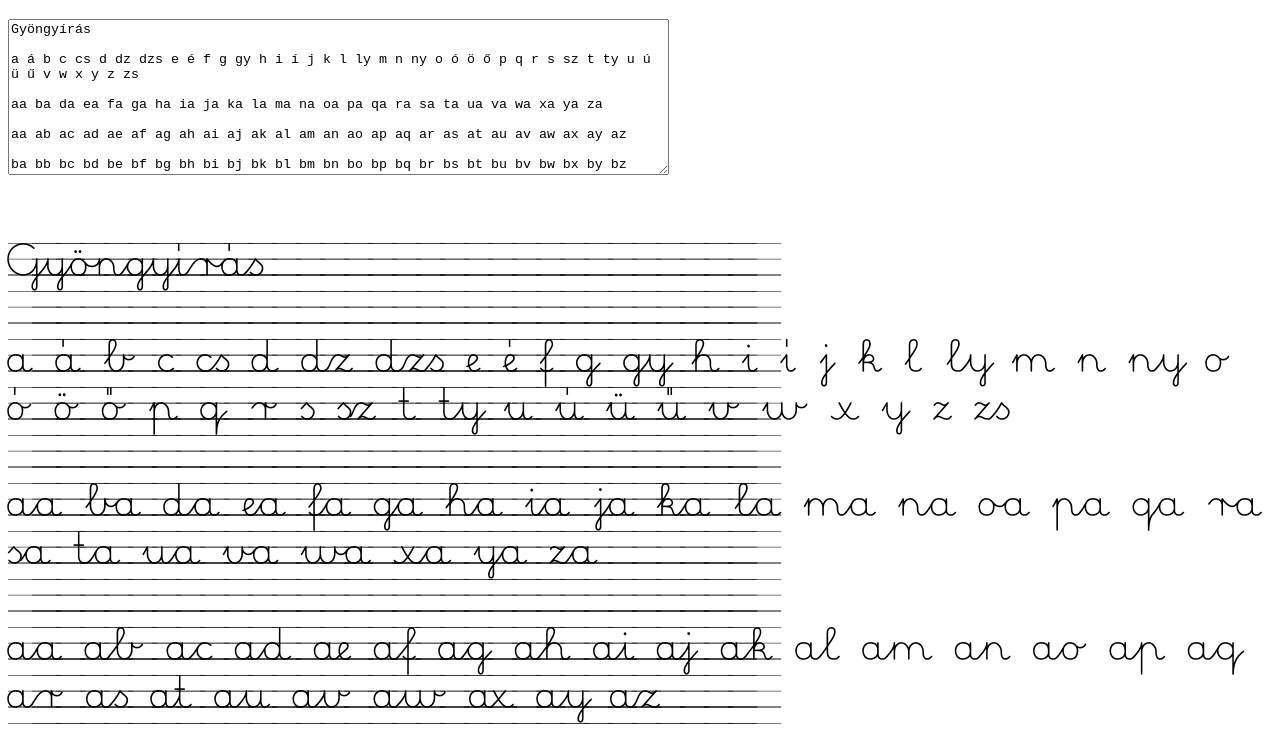
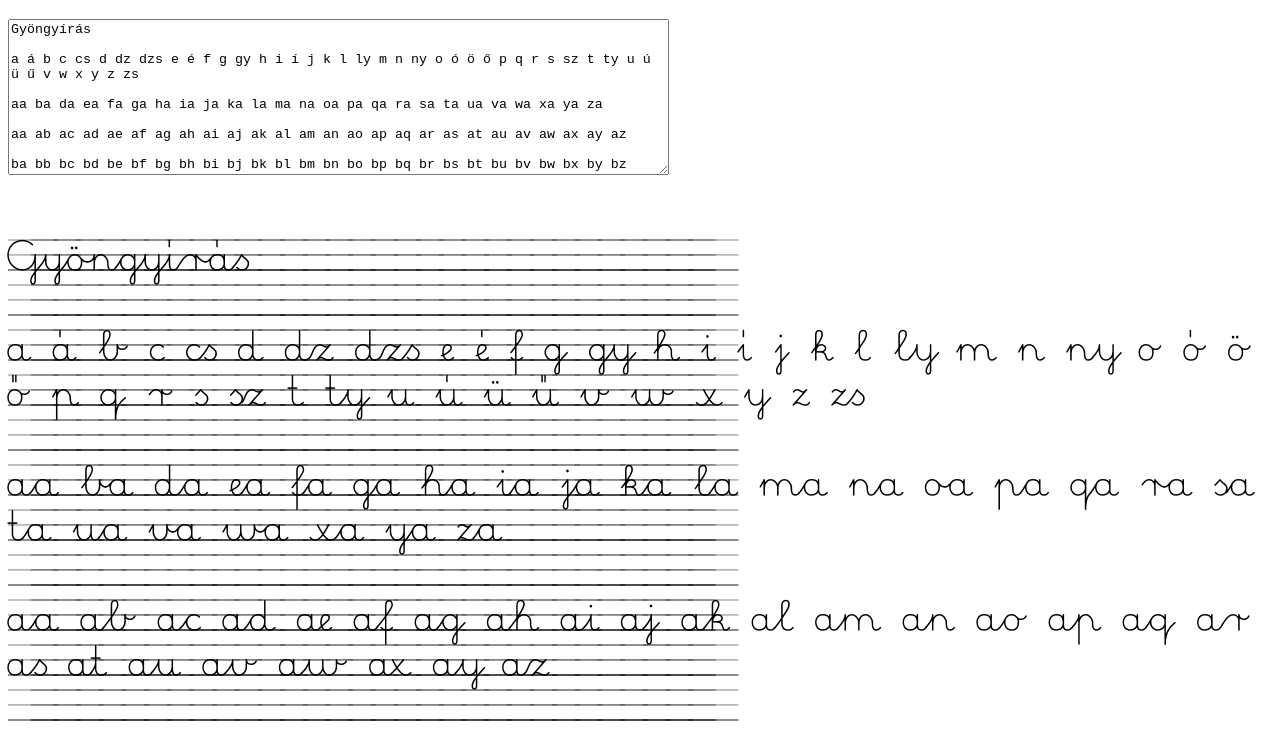
Before and after one commit to csfulop/gyongyiras, a plain HTML site: page docs/index.html in a window 1280 px wide. Shown: the part 61-793 px from the top of the page. Drawn offline with Linux system fonts and the light colour scheme.

Commit message:
use same font size as the exercise book

```diff
--- a/docs/gyongyiras.css
+++ b/docs/gyongyiras.css
@@ -8,14 +8,14 @@ body {
 
 #foreground {
   position: absolute;
-  font-size: 3em;
+  font-size: 12mm;
   font-family: Kati_egyedul;
   white-space: pre-wrap;
 }
 
 #background {
   position: absolute;
-  font-size: 3em;
+  font-size: 12mm;
   font-family: Kati_egyedul_v;
   white-space: pre-wrap;
 }
```
